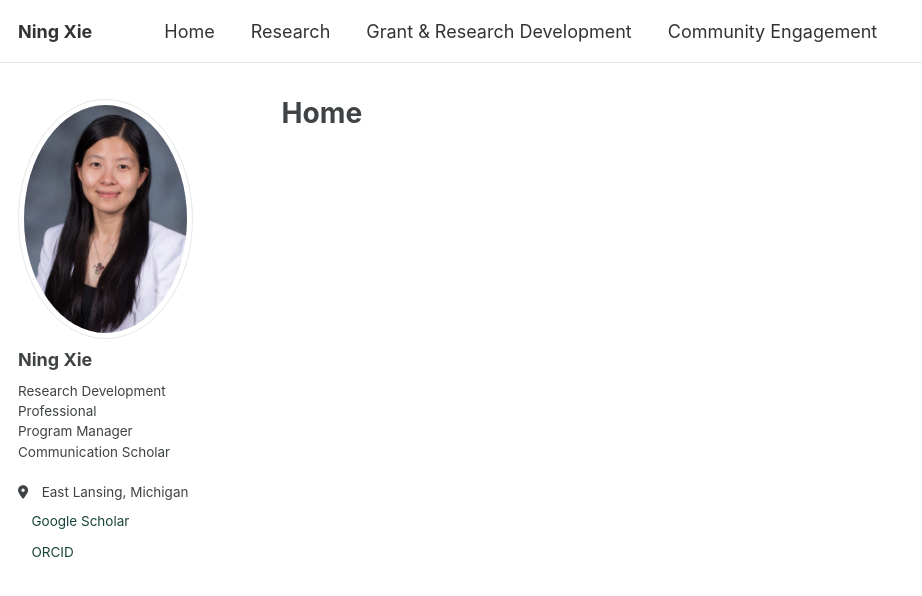
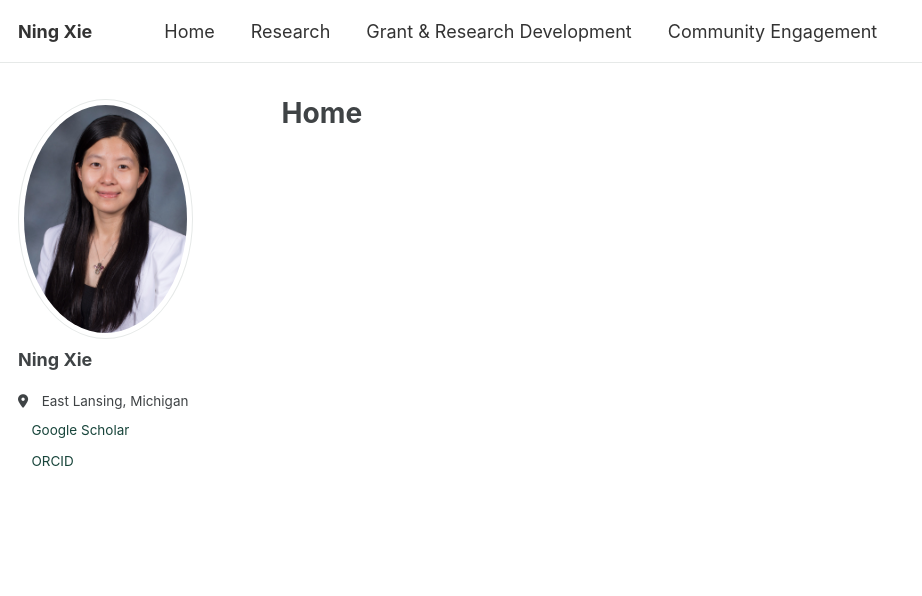
Before and after one commit to ningxiephd/ningxiephd.github.io, a Jekyll site: the page built from _pages/about.md, in a window 1280 px wide. Shown: the top 596 px of the page, without its empty margins (0-922 px from the left). Built offline with Jekyll 4.4.1, drawn with Linux system fonts in a browser that asks for light colours; a style sheet for code colours, icons or effects is not loaded.

Commit message:
Clear description and bio in _config.yml
Cleared the description and bio fields in the config.

```diff
--- a/_config.yml
+++ b/_config.yml
@@ -12,7 +12,7 @@
 title : "Ning Xie"
 title_separator : "|"
 name : &name "Ning Xie"
-description : &description "Research Development Professional, Program Manager, Communication Scholar"   # Update this with a general description of your site, this is the default if not overridden by a page
+description : &description ""   # Update this with a general description of your site, this is the default if not overridden by a page
 url : "https://ningxiephd.github.io"
 baseurl : "/ningxie-website"
 repository : "ningxiephd/ningxie-website"
@@ -25,7 +25,7 @@
   avatar           : "profile.jpg"
   name             : "Ning Xie"
   pronouns         :
-  bio              : "Research Development Professional<br>Program Manager<br>Communication Scholar"
+  bio              : ""
   location         : "East Lansing, Michigan"
   uri              :
   email            :
```
